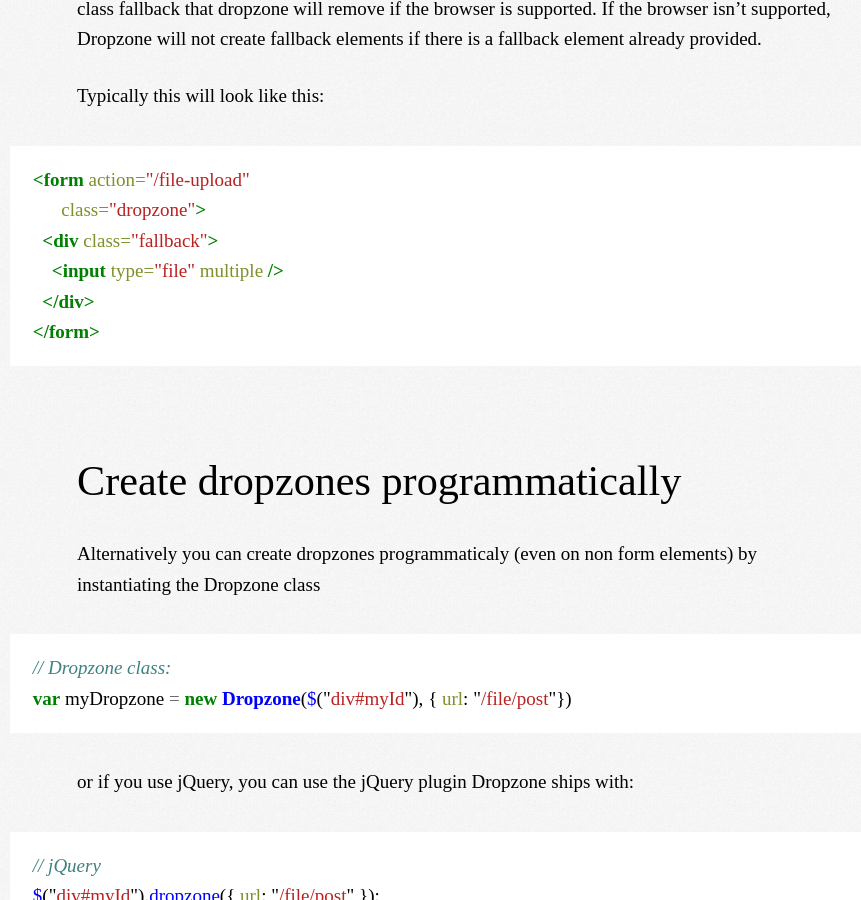
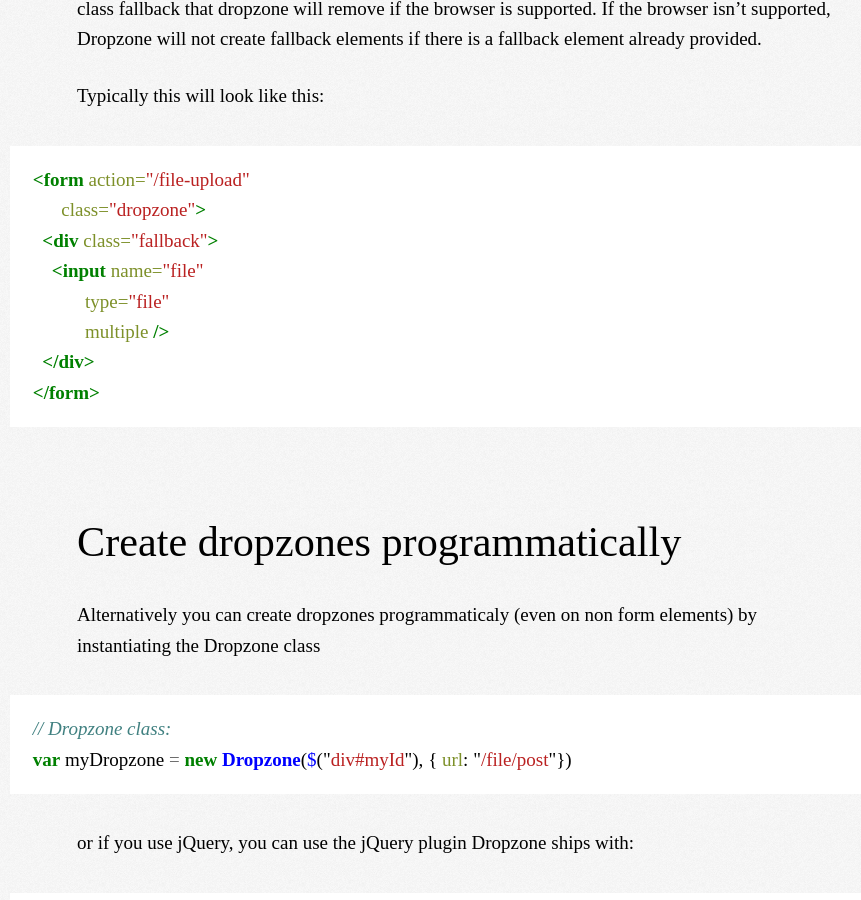
Before and after one commit to dropzone/dropzone, a Jekyll site: the page built from index.md, in a window 1280 px wide and 900 px high, scrolled down 4216 px. Shown: the whole window, without its empty margins (174-1035 px from the left). Built offline with Jekyll 4.4.1, drawn with Linux system fonts in a browser that asks for light colours; Markdown is read by kramdown in place of the engine named in the settings; comment, search, counter and statistics services are not loaded.

Commit message:
Added the name parameter.

````diff
--- a/index.md
+++ b/index.md
@@ -123,7 +123,9 @@
 <form action="/file-upload"
       class="dropzone">
   <div class="fallback">
-    <input type="file" multiple />
+    <input name="file"
+           type="file"
+           multiple />
   </div>
 </form>
 ```
````
